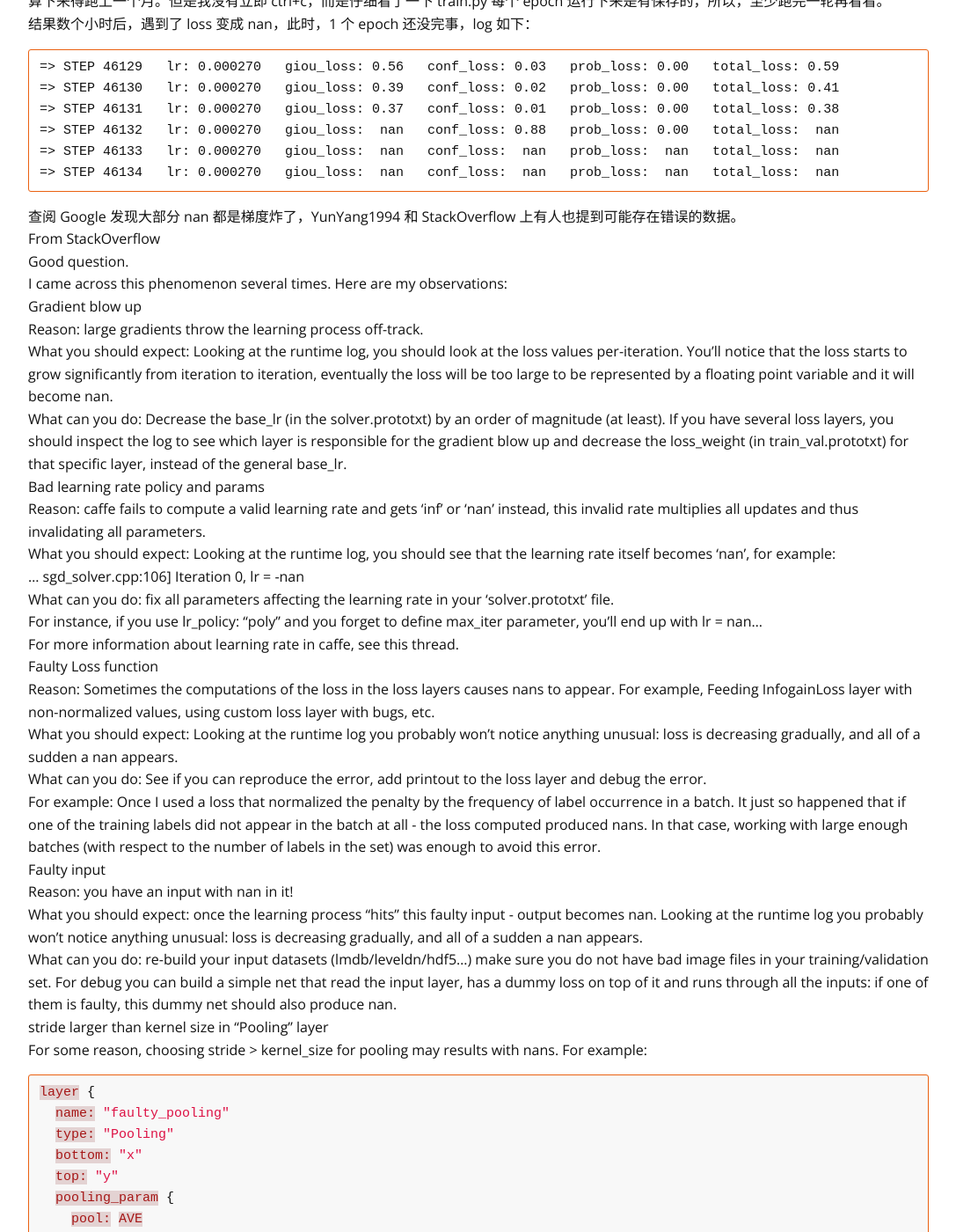
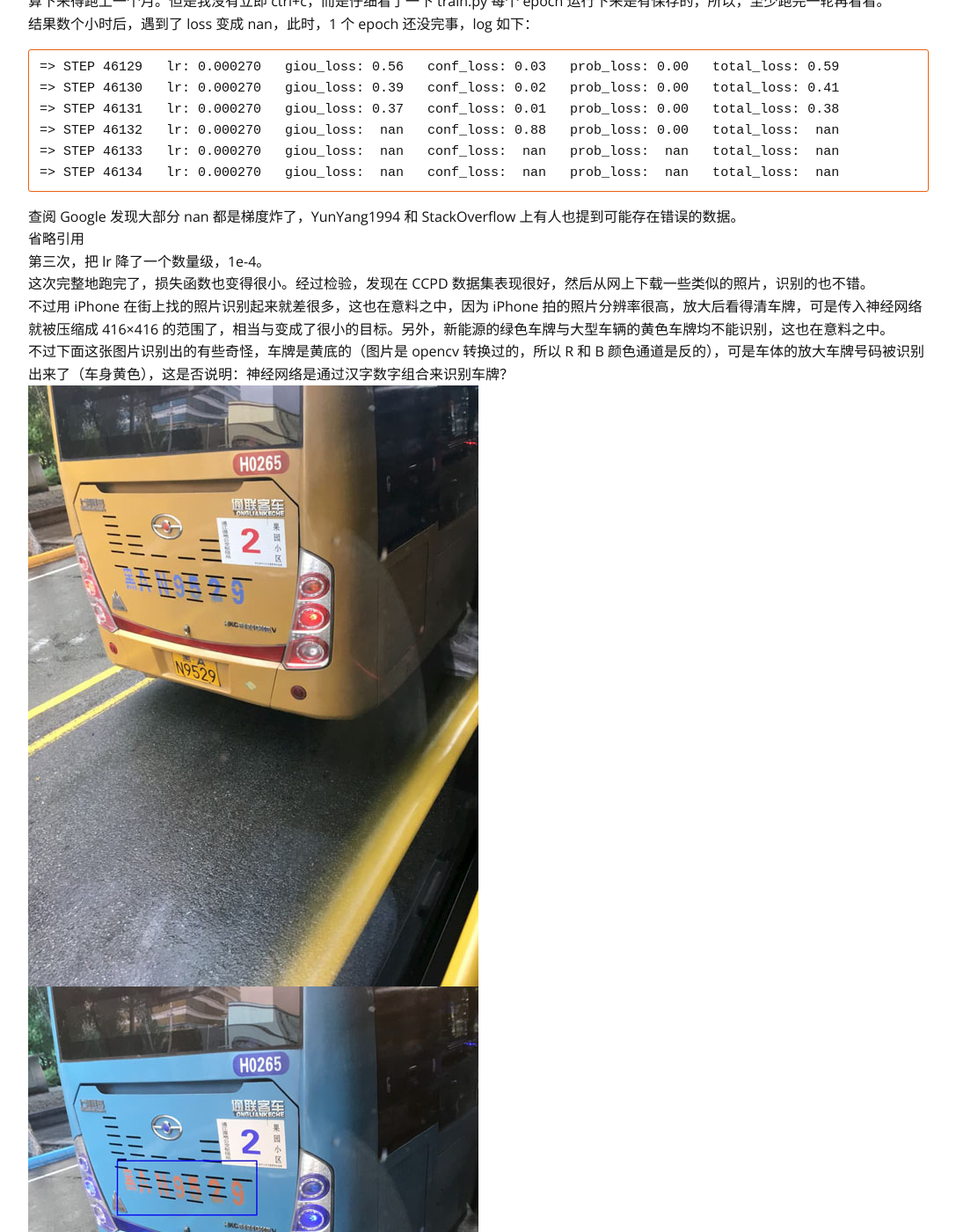
Before and after one commit to DamageControlStudio/HomePage, a Jekyll site: the page built from _posts/2019-07-14-E0-CCPD.md, in a window 1280 px wide and 1400 px high, scrolled down 1900 px. Shown: the whole window at 88% size, without its empty margins (96-1183 px from the left). Built offline with Jekyll 4.4.1, drawn with Linux system fonts in a browser that asks for light colours; nearby versions of some CDN libraries; some of the changed text lies outside the part shown.

Commit message:
Update 2019-07-14-E0-CCPD.md

````diff
--- a/_posts/2019-07-14-E0-CCPD.md
+++ b/_posts/2019-07-14-E0-CCPD.md
@@ -73,55 +73,7 @@ YOLOv3 接受 416×416 的图片，CCPD2019 的图片为 720×1160 大小。
 ```
 
 查阅 Google 发现大部分 nan 都是梯度炸了，YunYang1994 和 StackOverflow 上有人也提到可能存在错误的数据。
-From StackOverflow
-Good question.
-I came across this phenomenon several times. Here are my observations:
-Gradient blow up
-Reason: large gradients throw the learning process off-track.
-What you should expect: Looking at the runtime log, you should look at the loss values per-iteration. You'll notice that the loss starts to grow significantly from iteration to iteration, eventually the loss will be too large to be represented by a floating point variable and it will become nan.
-What can you do: Decrease the base_lr (in the solver.prototxt) by an order of magnitude (at least). If you have several loss layers, you should inspect the log to see which layer is responsible for the gradient blow up and decrease the loss_weight (in train_val.prototxt) for that specific layer, instead of the general base_lr.
-Bad learning rate policy and params
-Reason: caffe fails to compute a valid learning rate and gets 'inf' or 'nan' instead, this invalid rate multiplies all updates and thus invalidating all parameters.
-What you should expect: Looking at the runtime log, you should see that the learning rate itself becomes 'nan', for example:
-    ... sgd_solver.cpp:106] Iteration 0, lr = -nan
-What can you do: fix all parameters affecting the learning rate in your 'solver.prototxt' file.
-For instance, if you use lr_policy: "poly" and you forget to define max_iter parameter, you'll end up with lr = nan...
-For more information about learning rate in caffe, see this thread.
-Faulty Loss function
-Reason: Sometimes the computations of the loss in the loss layers causes nans to appear. For example, Feeding InfogainLoss layer with non-normalized values, using custom loss layer with bugs, etc.
-What you should expect: Looking at the runtime log you probably won't notice anything unusual: loss is decreasing gradually, and all of a sudden a nan appears.
-What can you do: See if you can reproduce the error, add printout to the loss layer and debug the error.
-For example: Once I used a loss that normalized the penalty by the frequency of label occurrence in a batch. It just so happened that if one of the training labels did not appear in the batch at all - the loss computed produced nans. In that case, working with large enough batches (with respect to the number of labels in the set) was enough to avoid this error.
-Faulty input
-Reason: you have an input with nan in it!
-What you should expect: once the learning process "hits" this faulty input - output becomes nan. Looking at the runtime log you probably won't notice anything unusual: loss is decreasing gradually, and all of a sudden a nan appears.
-What can you do: re-build your input datasets (lmdb/leveldn/hdf5...) make sure you do not have bad image files in your training/validation set. For debug you can build a simple net that read the input layer, has a dummy loss on top of it and runs through all the inputs: if one of them is faulty, this dummy net should also produce nan.
-stride larger than kernel size in "Pooling" layer
-For some reason, choosing stride > kernel_size for pooling may results with nans. For example:
-
-``` json
-layer {
-  name: "faulty_pooling"
-  type: "Pooling"
-  bottom: "x"
-  top: "y"
-  pooling_param {
-    pool: AVE
-    stride: 5
-    kernel: 3
-  }
-}
-```
-
-results with nans in y.
-Instabilities in "BatchNorm"
-It was reported that under some settings "BatchNorm" layer may output nans due to numerical instabilities.
-This issue was raised in bvlc/caffe and PR #5136 is attempting to fix it.
-Recently, I became aware of debug_info flag: setting debug_info: true in 'solver.prototxt' will make caffe print to log more debug information (including gradient magnitudes and activation values) during training: This information can help in spotting gradient blowups and other problems in the training process.
-
-然后发现，产生 nan 以后，模型虽然保存了，然是完全不能用了，预测每张图片都是空的。
-于是思索后来了第二次尝试：这次只从清晰的图片中取了一万张用于训练，暂时没改 lr。同时添加了提醒代码，当检测到 loss 那一行 log 包含 nan（ 或 inf）时，停止模型，保存模型，通知到手机（微信或者 pushover 等）。这段检测通知代码应该是需要放到 optimizer.apply_gradients() 前，要不然就更新参数了，是这样吧？
-这次跑了两三个小时，又出现了 nan，已经跑完了一遍 epoch，说明不是数据有问题，还是 lr 高了。
+省略引用
 第三次，把 lr 降了一个数量级，1e-4。
 这次完整地跑完了，损失函数也变得很小。经过检验，发现在 CCPD 数据集表现很好，然后从网上下载一些类似的照片，识别的也不错。
 不过用 iPhone 在街上找的照片识别起来就差很多，这也在意料之中，因为 iPhone 拍的照片分辨率很高，放大后看得清车牌，可是传入神经网络就被压缩成 416×416 的范围了，相当与变成了很小的目标。另外，新能源的绿色车牌与大型车辆的黄色车牌均不能识别，这也在意料之中。
````
